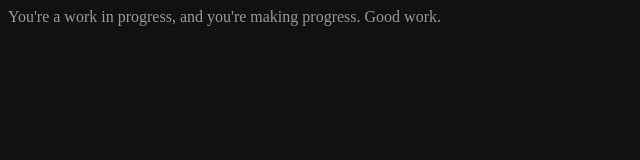
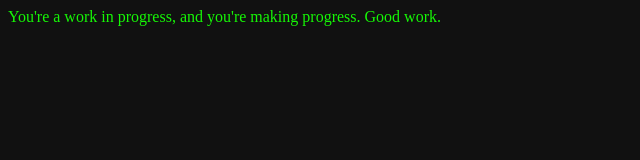
Before and after one commit to corey-alix/cbt, a website: page pages/summary.html in a window 1280 px wide. Shown: the whole page, without its empty margins (0-640 px from the left). Drawn offline with Linux system fonts and the light colour scheme.

Commit message:
Fix typo

```diff
--- a/index.css
+++ b/index.css
@@ -1,6 +1,6 @@
 * {
   --color-dark: #111;
-  --color-light: #999;
+  --color-light: rgb(22, 247, 6);
   font-size: min(1rem, 10vw);
 }
 
```
Also changed, not shown: index.html (+1 -1 lines).
